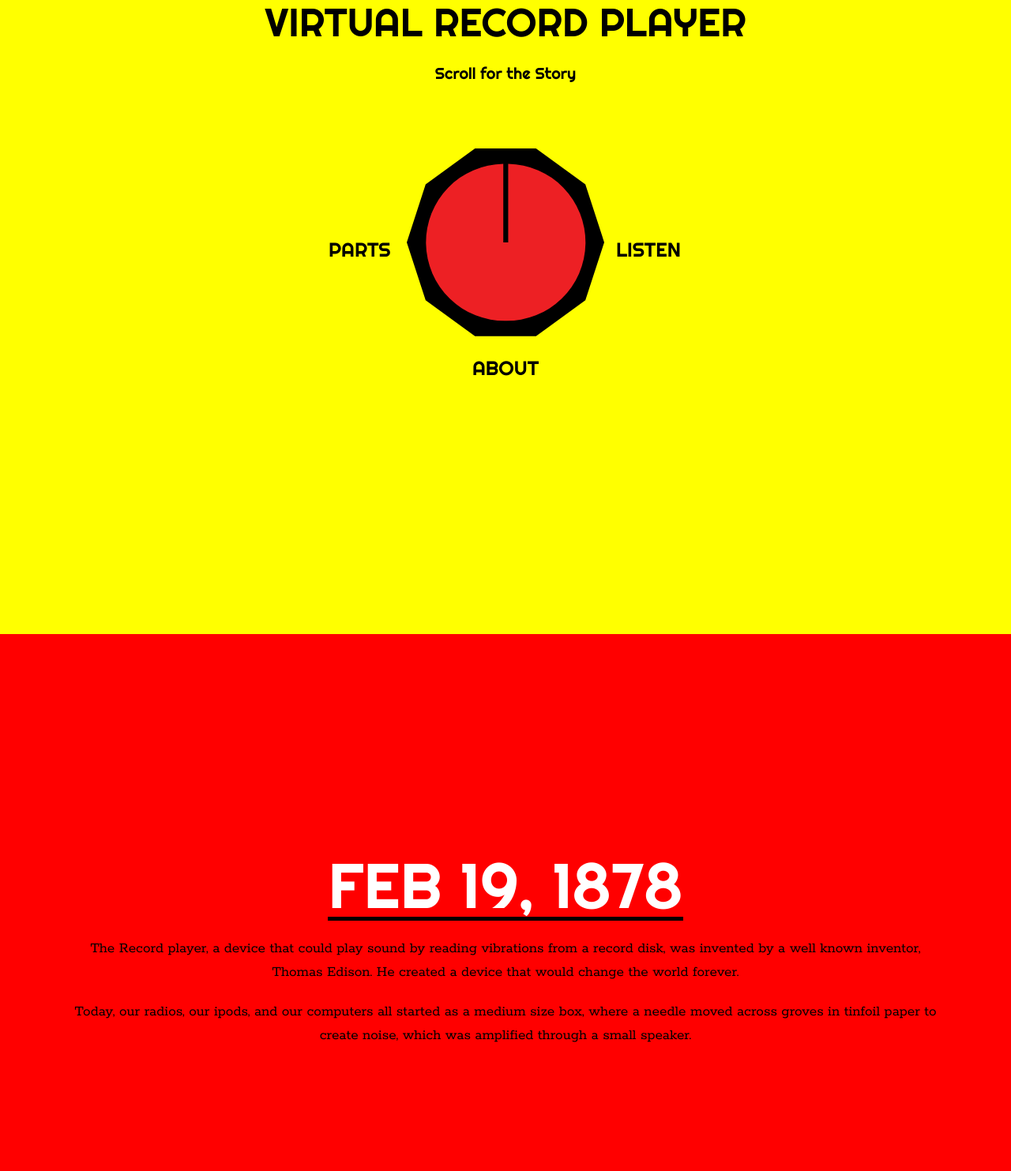
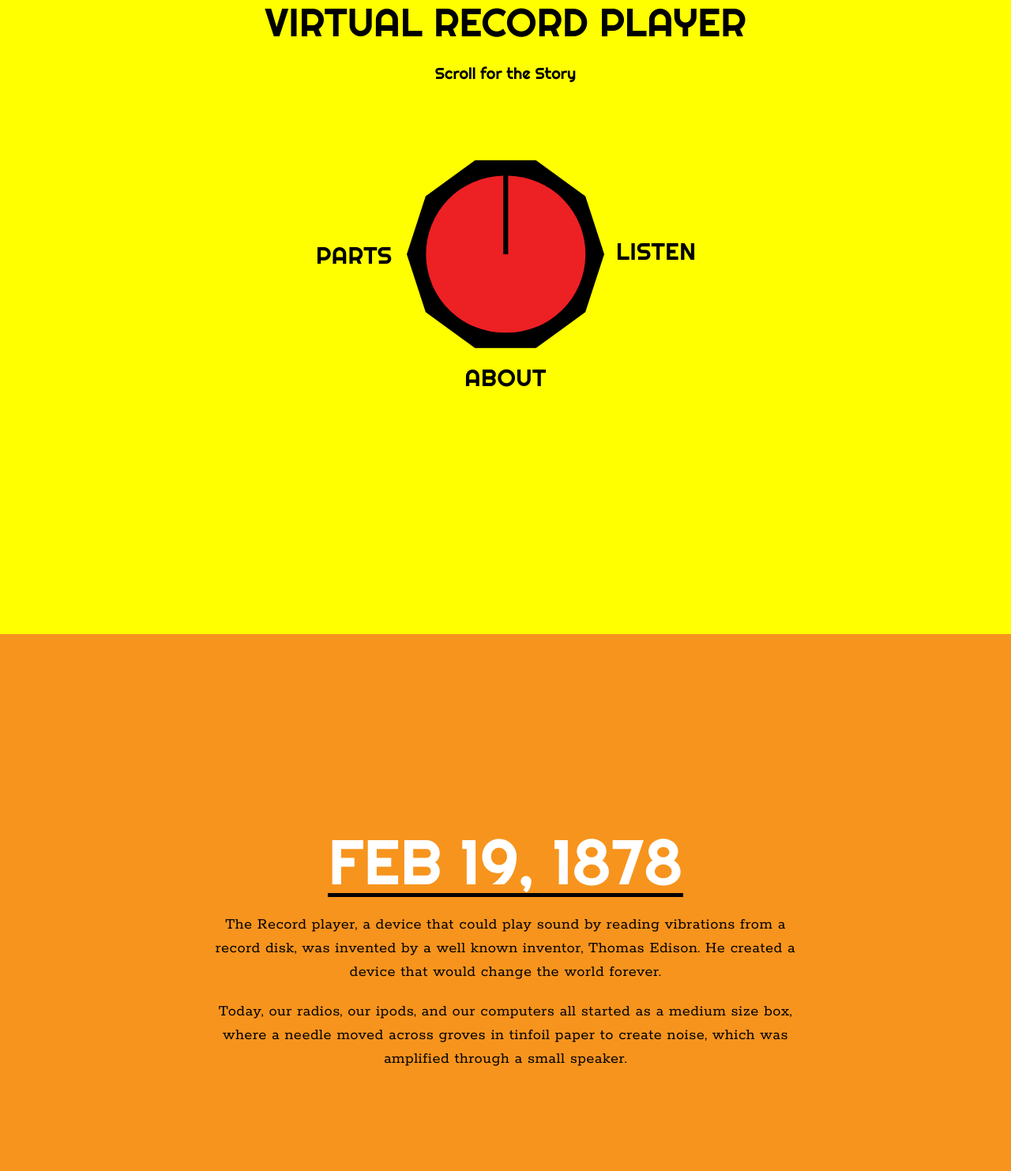
Before and after one commit to candyfreds/VRP, a plain HTML site: page index.html in a window 1280 px wide. Shown: the part 97-1580 px from the top of the page at 79% size. Drawn offline with nearby package versions, Linux system fonts and the light colour scheme.

Commit message:
Final Feedback

```diff
--- a/css/style.css
+++ b/css/style.css
@@ -2,7 +2,7 @@
   /* BASICS */
 
   body {
-  background-color:yellow;
+  background-color:#f2d768;
   align-content: center;
   justify-content: center;
   height:800px;
@@ -63,8 +63,9 @@
   top:200px;
   left:340px;
   font-family: 'Righteous', cursive;
-  font-size:25px;
+  font-size:30px;
   cursor:pointer;
+  letter-spacing: .5px;
   }
 
   .about {
@@ -72,18 +73,20 @@
   top:300px;
   width:100%;
   font-family: 'Righteous', cursive;
-  font-size:25px;
+  font-size:30px;
   cursor:pointer;
   text-align: center;
+  letter-spacing: .5px;
   }
 
   .parts {
   position:relative;
   top:175px;
-  left:-6%;
+  left:-10%;
   font-family: 'Righteous', cursive;
-  font-size:25px;
+  font-size:30px;
   cursor:pointer;
+  letter-spacing: .5px;
   }
 
   .listen:hover, .about:hover,.parts:hover {
@@ -130,13 +133,15 @@
 
   .history {
   text-align:center;
-  font-size:80%;
+  font-size:85%;
   color:black;
   font-family: 'Rokkitt', serif;
   line-height: 30px;
   margin-left:80px;
   margin-right:80px;
   margin-top:20px;
+  width:60%;
+  letter-spacing: .5px;
   }
 
   .space {
@@ -153,7 +158,7 @@
   justify-content: center;
   font-size: 24px;
   margin:0;
-  background-color:red;
+  background-color:#f7941d;
   position: sticky;
 
   }
@@ -193,6 +198,7 @@
   grid-template-columns: 1fr 1fr 1fr 1fr;
   column-gap: 10px;
   margin:auto;
+  margin-left:50px;
   }
 
   .cover1, .cover2, .cover3, .cover4 {
@@ -570,8 +576,8 @@
   justify-content:center;
   transform:rotate(180deg);
   margin:auto;
+}
 
-  }
 
   .partsbtn {
   position:absolute;
@@ -711,6 +717,7 @@
   color:white;
   font-family: 'Rokkitt', serif;
   line-height:20px;
+  letter-spacing: .5px;
   }
 
   div .platter {
```
Also changed, not shown: index.html (+17 -1 lines), listen.html (+17 -1 lines), parts.html (+17 -1 lines).
